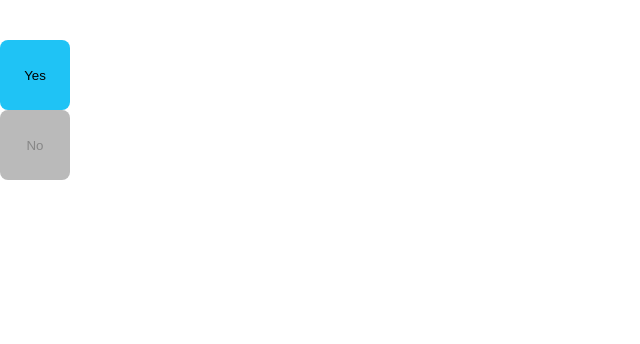
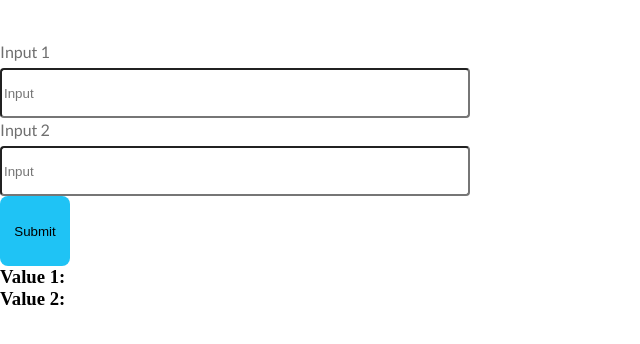
Before and after one commit to MischkaPCHI/Typescript_React, a React (Create React App) app: page / in a window 1280 px wide. Shown: the top 344 px of the page, without its empty margins (0-640 px from the left). Built offline with nearby package versions, Linux system fonts and the light colour scheme.

Commit message:
Homework09

```diff
--- a/src/App.tsx
+++ b/src/App.tsx
@@ -5,7 +5,8 @@ import "./App.css";
 
 //Homewok
 // import Homework07 from "homeworks/Homework07/Homework07";
-import Homework08 from "homeworks/Homework08/Homework08";
+// import Homework08 from "homeworks/Homework08/Homework08";
+import Homework09 from "homeworks/Homework09/Homework09";
 
 function App() {
   return (
@@ -13,7 +14,11 @@ function App() {
       {/* <Lessons06 /> */}
       {/* <Homework07 /> */}
       {/* <Lesson08 /> */}
-      <Homework08 />
+      {/* <Homework08 /> */}
+      <Homework09 />
+
+      {/* Передедыщее ДЗ ещё не исправлиа но обязательно исправлю */}
+
     </div>
   );
 }
--- a/src/components/Button/Button.tsx
+++ b/src/components/Button/Button.tsx
@@ -2,10 +2,10 @@ import "./styles.css";
 import { ButtonProps } from "./types";
 import { ButtonStyledComponents } from "./styles";
 
-function Button({ name, type = "button", onButtonClick }: ButtonProps) {
+function Button({ name, type = "button", onButtonClick, children }: ButtonProps) {
   return (
-    <ButtonStyledComponents type={type} onClick={onButtonClick}>
-      {name}
+    <ButtonStyledComponents name={name} type={type} onClick={onButtonClick}>
+      {children}
     </ButtonStyledComponents>
   );
 }
--- a/src/components/Button/types.ts
+++ b/src/components/Button/types.ts
@@ -4,4 +4,5 @@ export interface ButtonProps {
   name: string;
   type?: ButtonType;
   onButtonClick?: () => void;
+  children?: string;
 }
--- a/src/components/Input/Input.tsx
+++ b/src/components/Input/Input.tsx
@@ -1,11 +1,11 @@
 import "./styles.css";
 import { InputProps } from "./types";
 
-const Input = ({ label, name, type, placeholder }: InputProps) => {
+const Input = ({ label, name, type, placeholder, onChange, value }: InputProps) => {
   return (
     <div className="input-block">
       <label className="label">{label}</label>
-      <input className="input" name={name} type={type} placeholder={placeholder} />
+      <input className="input" name={name} type={type} placeholder={placeholder} onChange={onChange} value={value} />
     </div>
   );
 };
--- a/src/components/Input/types.ts
+++ b/src/components/Input/types.ts
@@ -3,4 +3,6 @@ export interface InputProps {
   name: string;
   type: string;
   placeholder: string;
+  onChange?: (evt: React.ChangeEvent<HTMLInputElement>) => void;
+  value?: string;
 }
--- /dev/null
+++ b/src/homeworks/Homework09/Homework09.tsx
@@ -0,0 +1,35 @@
+import { useState } from "react";
+import Input from "components/Input/Input";
+import Button from "components/Button/Button";
+
+const Homework09 = () => {
+    const [inputValue1, setInputValue1] = useState('');
+    const [inputValue2, setInputValue2] = useState('');
+    const [outputValue1, setOutputValue1] = useState('');
+    const [outputValue2, setOutputValue2] = useState('');
+
+    const handleInputChange1 = (evt: React.ChangeEvent<HTMLInputElement>) => {
+        setInputValue1(evt.target.value);
+    }
+    const handleInputChange2 = (evt: React.ChangeEvent<HTMLInputElement>) => {
+        setInputValue2(evt.target.value);
+    }
+    const handleButtonClick = () => {
+        setOutputValue1(inputValue1);
+        setOutputValue2(inputValue2);
+    }
+
+    return (
+        <>
+            <Input label="Input 1" name="InputChange1" type="text" placeholder="Input" onChange={handleInputChange1} value={inputValue1} />
+            <Input label="Input 2" name="InputChange2" type="text" placeholder="Input" onChange={handleInputChange2} value={inputValue2} />
+            <Button name="SubmitButton" onButtonClick={handleButtonClick}>Submit</Button>
+            <div>
+                <h3>Value 1: {outputValue1}</h3>
+                <h3>Value 2: {outputValue2}</h3>
+            </div>
+        </>
+    )
+}
+
+export default Homework09;
```
